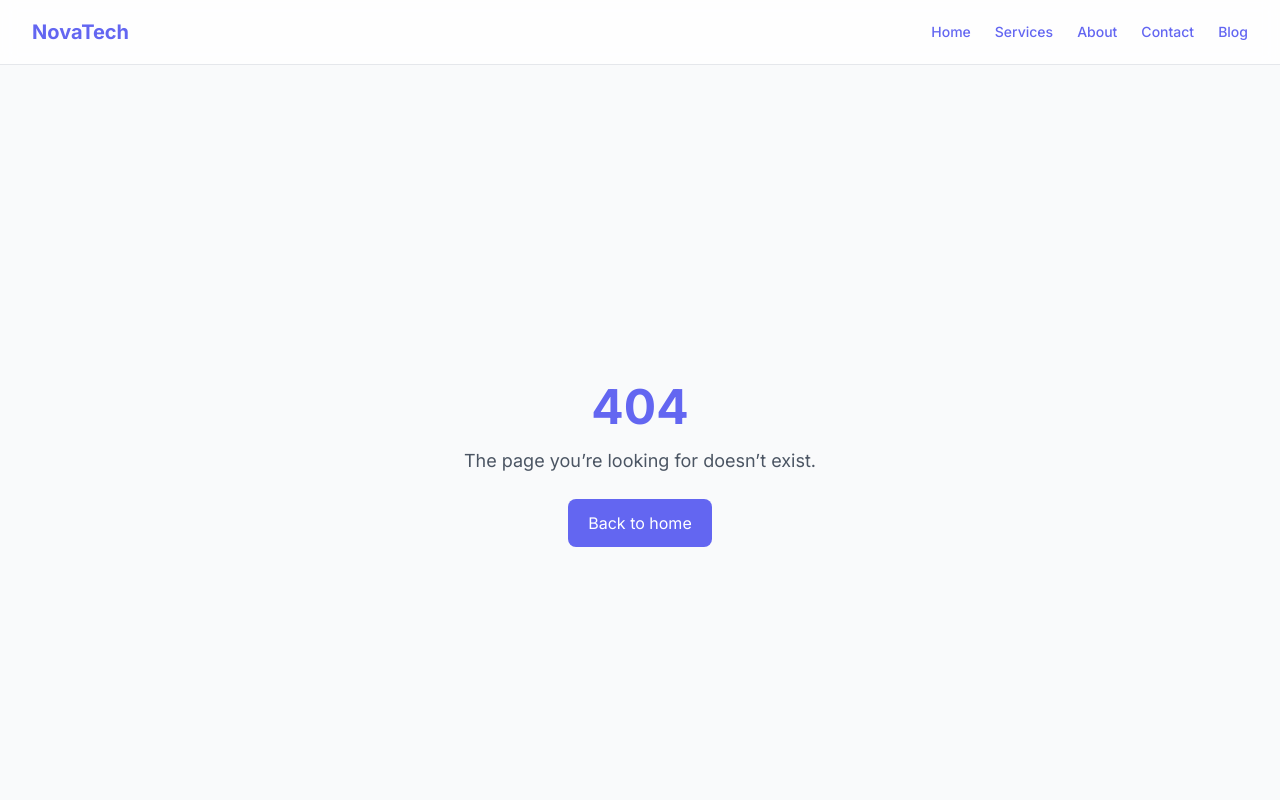
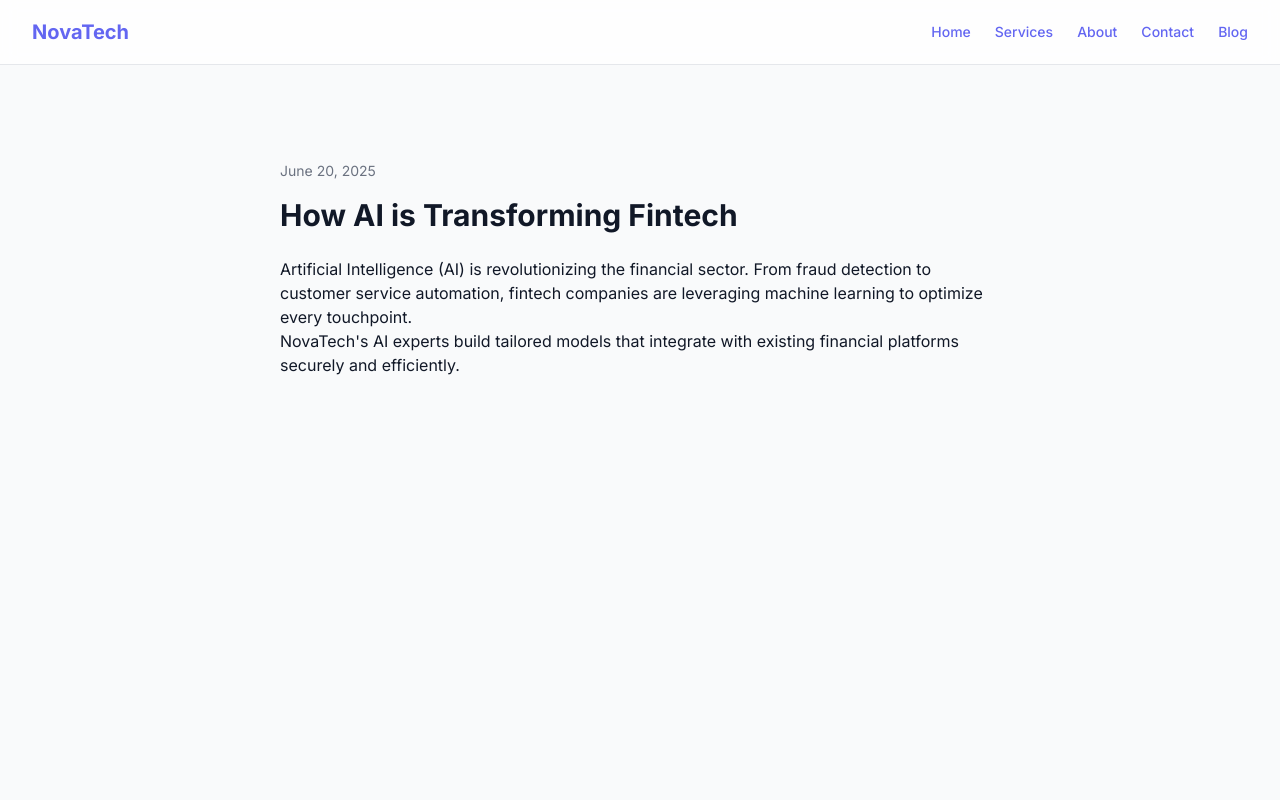
Before and after one commit to quim-romero/novatech-solutions, a React (Vite) app: page /blog/ai-in-fintech in a window 1280 px wide. Before the commit this address had no page. Shown: the top 800 px of the page. Built offline with nearby package versions, Linux system fonts and the light colour scheme.

Commit message:
Functional implementation of the BlogsPot page

```diff
--- a/src/App.jsx
+++ b/src/App.jsx
@@ -12,6 +12,7 @@ import Services from "./pages/Services";
 import About from "./pages/About";
 import Contact from "./pages/Contact";
 import Blog from "./pages/Blog";
+import BlogPost from "./pages/BlogPost";
 
 import Header from "./components/Header";
 import Footer from "./components/Footer";
@@ -33,6 +34,7 @@ function AppRoutes() {
         <Route path="/about" element={<About />} />
         <Route path="/contact" element={<Contact />} />
         <Route path="/blog" element={<Blog />} />
+          <Route path="/blog/:slug" element={<BlogPost />} />
 
         <Route path="*" element={<NotFound />} />
       </Routes>
--- a/src/data/blog.js
+++ b/src/data/blog.js
@@ -6,6 +6,10 @@ const blogPosts = [
     date: "2025-06-20",
     preview:
       "Explore how artificial intelligence is driving innovation and automation across the fintech industry.",
+    content: `
+      <p>Artificial Intelligence (AI) is revolutionizing the financial sector. From fraud detection to customer service automation, fintech companies are leveraging machine learning to optimize every touchpoint.</p>
+      <p>NovaTech's AI experts build tailored models that integrate with existing financial platforms securely and efficiently.</p>
+    `,
   },
   {
     id: "2",
@@ -14,6 +18,10 @@ const blogPosts = [
     date: "2025-06-14",
     preview:
       "Learn strategies to maintain flexibility and avoid being tied to a single cloud provider.",
+    content: `
+      <p>Multi-cloud strategies are increasingly vital to avoid dependency on one vendor. NovaTech helps clients architect flexible cloud environments across AWS, Azure and GCP.</p>
+      <p>This ensures resilience, cost control and negotiation power as you scale.</p>
+    `,
   },
   {
     id: "3",
@@ -22,6 +30,10 @@ const blogPosts = [
     date: "2025-05-30",
     preview:
       "Stay ahead with these key trends shaping the future of enterprise cybersecurity.",
+    content: `
+      <p>Cybersecurity is more critical than ever. From zero-trust frameworks to AI-driven threat detection, 2025 is bringing a wave of change.</p>
+      <p>NovaTech delivers strategic audits, system hardening and continuous protection for enterprise infrastructure.</p>
+    `,
   },
 ];
 
--- a/src/pages/Blog.jsx
+++ b/src/pages/Blog.jsx
@@ -19,21 +19,20 @@ export default function Blog() {
         initial={{ opacity: 0, y: 30 }}
         animate={{ opacity: 1, y: 0 }}
         exit={{ opacity: 0, y: -20 }}
-        transition={{ duration: 0.4 }}
+        transition={{ duration: 0.5 }}
       >
         <h1 className="text-3xl md:text-5xl font-bold text-gray-900 mb-10 text-center">
           Insights & Articles
         </h1>
 
         <div className="grid md:grid-cols-3 gap-8">
-          {blogPosts.map((post, idx) => (
+          {blogPosts.map((post) => (
             <motion.div
               key={post.id}
               className="bg-white border border-gray-200 rounded-xl p-6 shadow-sm hover:shadow-md transition"
               initial={{ opacity: 0, y: 20 }}
-              whileInView={{ opacity: 1, y: 0 }}
-              viewport={{ once: true }}
-              transition={{ duration: 0.4, delay: idx * 0.1 }}
+              animate={{ opacity: 1, y: 0 }}
+              transition={{ duration: 0.4 }}
             >
               <p className="text-xs text-gray-500 mb-2">
                 {new Date(post.date).toLocaleDateString("en-US", {
--- /dev/null
+++ b/src/pages/BlogPost.jsx
@@ -0,0 +1,56 @@
+import { useParams } from "react-router-dom";
+import { Helmet } from "react-helmet-async";
+import { motion } from "framer-motion";
+import blogPosts from "../data/blog";
+
+export default function BlogPost() {
+  const { slug } = useParams();
+  const post = blogPosts.find((p) => p.slug === slug);
+
+  if (!post) {
+    return (
+      <motion.section
+        className="min-h-screen flex items-center justify-center text-center px-6"
+        initial={{ opacity: 0 }}
+        animate={{ opacity: 1 }}
+        exit={{ opacity: 0 }}
+        transition={{ duration: 0.3 }}
+      >
+        <div>
+          <h1 className="text-3xl font-bold text-gray-900 mb-2">Article not found</h1>
+          <p className="text-gray-600">We couldn't find the blog post you’re looking for.</p>
+        </div>
+      </motion.section>
+    );
+  }
+
+  return (
+    <>
+      <Helmet>
+        <title>{post.title} – NovaTech Blog</title>
+        <meta name="description" content={post.preview} />
+      </Helmet>
+
+      <motion.article
+        className="max-w-3xl mx-auto px-6 py-24"
+        initial={{ opacity: 0, y: 30 }}
+        animate={{ opacity: 1, y: 0 }}
+        exit={{ opacity: 0, y: -20 }}
+        transition={{ duration: 0.4 }}
+      >
+        <p className="text-sm text-gray-500 mb-4">
+          {new Date(post.date).toLocaleDateString("en-US", {
+            month: "long",
+            day: "numeric",
+            year: "numeric",
+          })}
+        </p>
+        <h1 className="text-3xl font-bold text-gray-900 mb-6">{post.title}</h1>
+        <div
+          className="prose prose-gray max-w-none"
+          dangerouslySetInnerHTML={{ __html: post.content }}
+        />
+      </motion.article>
+    </>
+  );
+}
```
